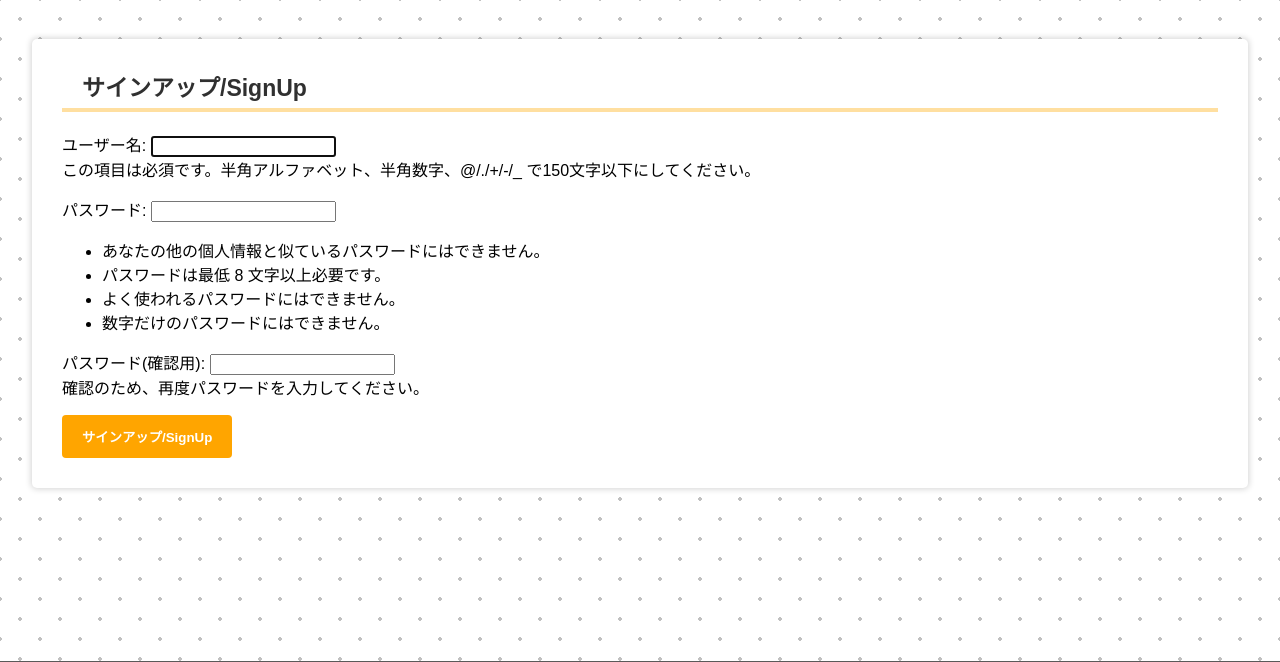
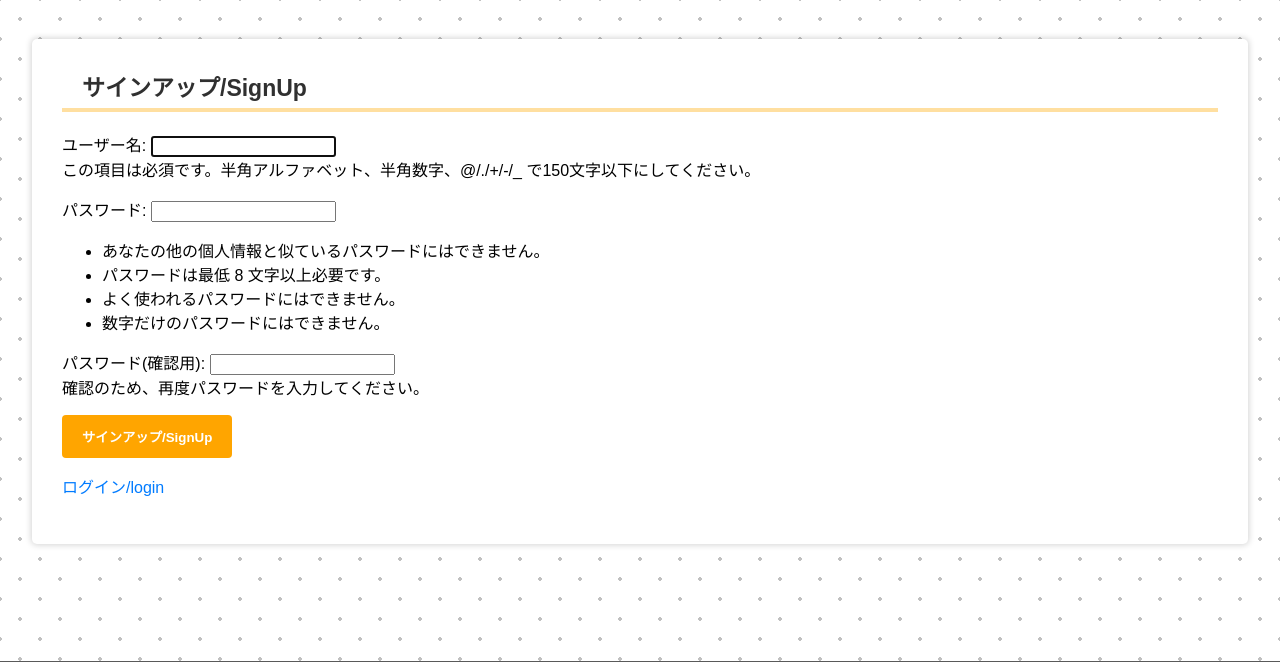
Before and after one commit to 1f10220158/project_cs-ex4, a Django app: page /signup/ in a window 1280 px wide. Shown: the part 79-741 px from the top of the page. Run offline with Django 4.2, Linux system fonts and the light colour scheme.

Commit message:
loginリンク

```diff
--- a/app/static/css/home.css
+++ b/app/static/css/home.css
@@ -80,8 +80,8 @@ p {
 p.logged-in-message {
   padding: 10px;
   border-radius: 5px;
-  color: #333; /* テキストの色 */
-  font-weight: bold; /* フォントの太さ */
+  color: #333;
+  font-weight: bold;
   margin-bottom: 20px;
 }
 
--- a/app/static/css/signUp.css
+++ b/app/static/css/signUp.css
@@ -58,3 +58,8 @@ button:hover {
     content: "\A" ;
     white-space: pre;
 }
+
+.login-link {
+    color: #007bff;
+    text-decoration: none;
+}
--- a/app/templates/signUp.html
+++ b/app/templates/signUp.html
@@ -11,6 +11,7 @@
             {{ form.as_p }}
             <button type="submit">サインアップ/SignUp</button>
         </form>
+        <p><a href="{% url 'login' %}" class="login-link">ログイン/login</a></p>
     </div>
 </div>
 {% endblock %}
```
